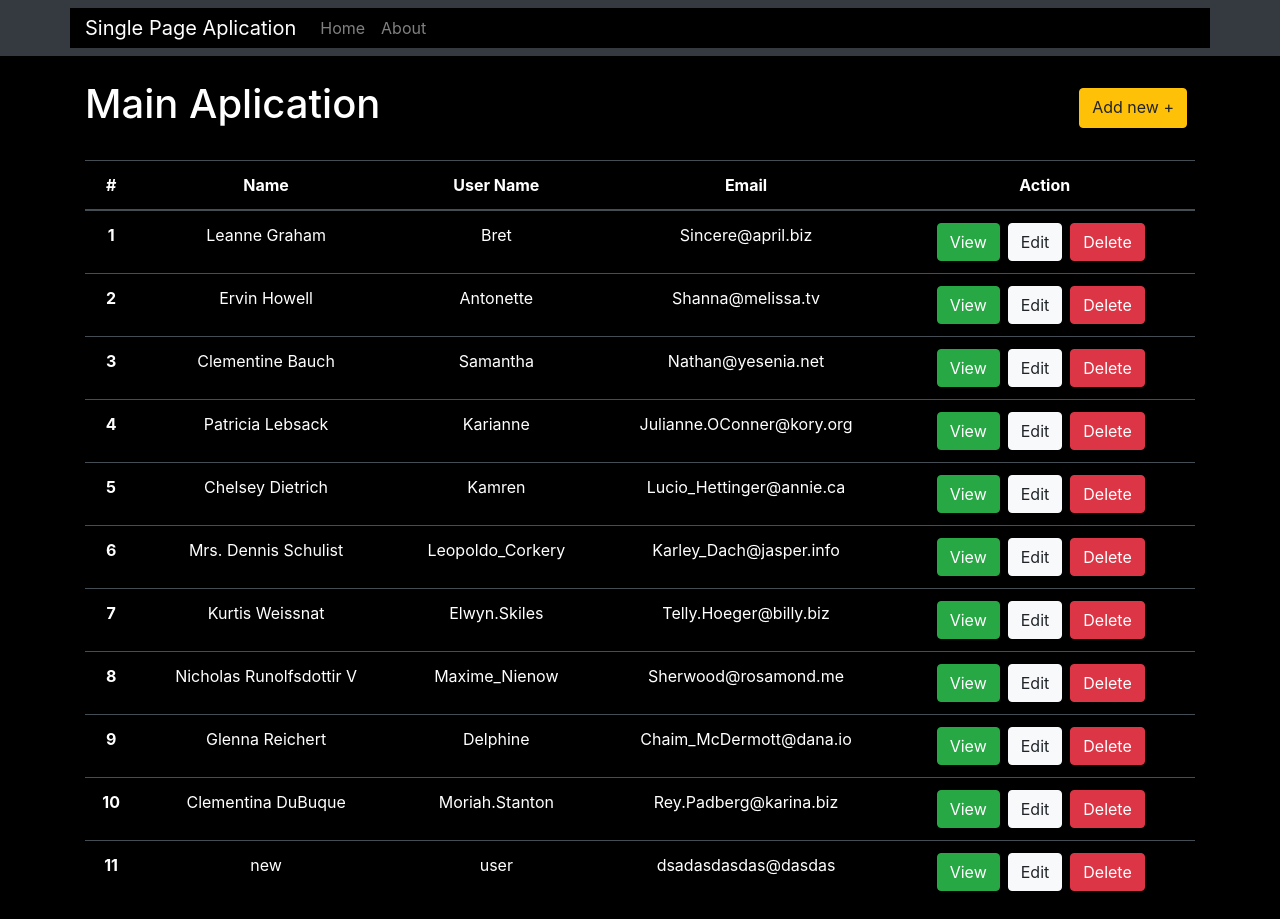
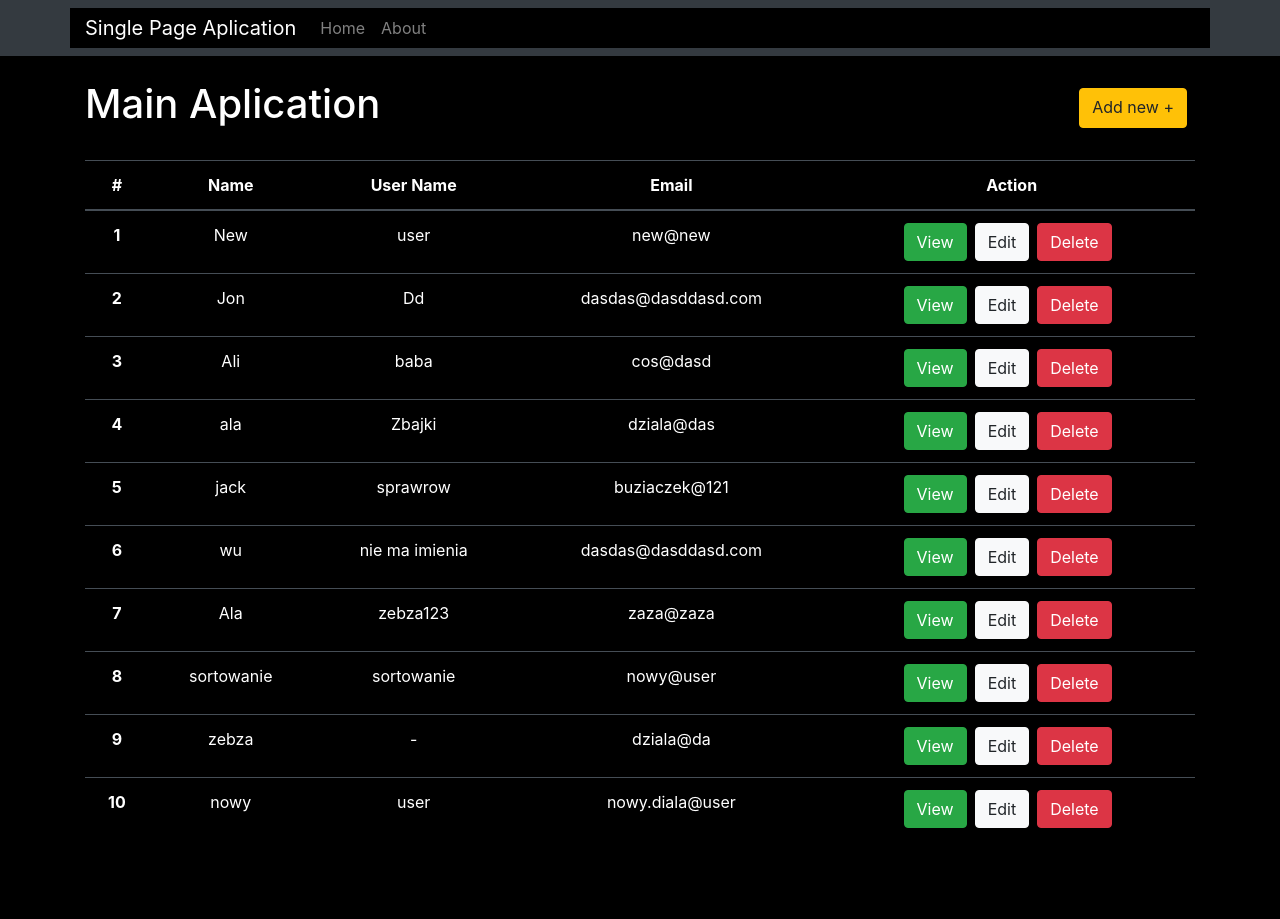
Before and after one commit to MarcinMG-web/React-User-Management-App, a React (Create React App) app: page /aplication in a window 1280 px wide. After the commit the page ends 856 px from the top, so only its background shows below. Built offline with nearby package versions, Linux system fonts and the light colour scheme; data requests are answered from the project's data file.

Commit message:
Added sort by alphabet

```diff
--- a/db.json
+++ b/db.json
@@ -1,241 +1,74 @@
 {
   "users": [
     {
-      "id": 1,
-      "name": "Leanne Graham",
-      "username": "Bret",
-      "email": "Sincere@april.biz",
-      "address": {
-        "street": "Kulas Light",
-        "suite": "Apt. 556",
-        "city": "Gwenborough",
-        "zipcode": "92998-3874",
-        "geo": {
-          "lat": "-37.3159",
-          "lng": "81.1496"
-        }
-      },
-      "phone": "1-770-736-8031 x56442",
-      "website": "hildegard.org",
-      "company": {
-        "name": "Romaguera-Crona",
-        "catchPhrase": "Multi-layered client-server neural-net",
-        "bs": "harness real-time e-markets"
-      }
+      "id": 11,
+      "name": "New",
+      "username": "user",
+      "email": "new@new",
+      "phone": ""
     },
     {
-      "id": 2,
-      "name": "Ervin Howell",
-      "username": "Antonette",
-      "email": "Shanna@melissa.tv",
-      "address": {
-        "street": "Victor Plains",
-        "suite": "Suite 879",
-        "city": "Wisokyburgh",
-        "zipcode": "90566-7771",
-        "geo": {
-          "lat": "-43.9509",
-          "lng": "-34.4618"
-        }
-      },
-      "phone": "010-692-6593 x09125",
-      "website": "anastasia.net",
-      "company": {
-        "name": "Deckow-Crist",
-        "catchPhrase": "Proactive didactic contingency",
-        "bs": "synergize scalable supply-chains"
-      }
+      "id": 12,
+      "name": "Jon",
+      "username": "Dd",
+      "email": "dasdas@dasddasd.com",
+      "phone": ""
     },
     {
-      "id": 3,
-      "name": "Clementine Bauch",
-      "username": "Samantha",
-      "email": "Nathan@yesenia.net",
-      "address": {
-        "street": "Douglas Extension",
-        "suite": "Suite 847",
-        "city": "McKenziehaven",
-        "zipcode": "59590-4157",
-        "geo": {
-          "lat": "-68.6102",
-          "lng": "-47.0653"
-        }
-      },
-      "phone": "1-463-123-4447",
-      "website": "ramiro.info",
-      "company": {
-        "name": "Romaguera-Jacobson",
-        "catchPhrase": "Face to face bifurcated interface",
-        "bs": "e-enable strategic applications"
-      }
+      "id": 13,
+      "name": "Ali",
+      "username": "baba",
+      "email": "cos@dasd",
+      "phone": ""
     },
     {
-      "id": 4,
-      "name": "Patricia Lebsack",
-      "username": "Karianne",
-      "email": "Julianne.OConner@kory.org",
-      "address": {
-        "street": "Hoeger Mall",
-        "suite": "Apt. 692",
-        "city": "South Elvis",
-        "zipcode": "53919-4257",
-        "geo": {
-          "lat": "29.4572",
-          "lng": "-164.2990"
-        }
-      },
-      "phone": "493-170-9623 x156",
-      "website": "kale.biz",
-      "company": {
-        "name": "Robel-Corkery",
-        "catchPhrase": "Multi-tiered zero tolerance productivity",
-        "bs": "transition cutting-edge web services"
-      }
+      "id": 14,
+      "name": "ala",
+      "username": "Zbajki",
+      "email": "dziala@das",
+      "phone": ""
     },
     {
-      "id": 5,
-      "name": "Chelsey Dietrich",
-      "username": "Kamren",
-      "email": "Lucio_Hettinger@annie.ca",
-      "address": {
-        "street": "Skiles Walks",
-        "suite": "Suite 351",
-        "city": "Roscoeview",
-        "zipcode": "33263",
-        "geo": {
-          "lat": "-31.8129",
-          "lng": "62.5342"
-        }
-      },
-      "phone": "(254)954-1289",
-      "website": "demarco.info",
-      "company": {
-        "name": "Keebler LLC",
-        "catchPhrase": "User-centric fault-tolerant solution",
-        "bs": "revolutionize end-to-end systems"
-      }
+      "id": 15,
+      "name": "jack",
+      "username": "sprawrow",
+      "email": "buziaczek@121",
+      "phone": ""
     },
     {
-      "id": 6,
-      "name": "Mrs. Dennis Schulist",
-      "username": "Leopoldo_Corkery",
-      "email": "Karley_Dach@jasper.info",
-      "address": {
-        "street": "Norberto Crossing",
-        "suite": "Apt. 950",
-        "city": "South Christy",
-        "zipcode": "23505-1337",
-        "geo": {
-          "lat": "-71.4197",
-          "lng": "71.7478"
-        }
-      },
-      "phone": "1-477-935-8478 x6430",
-      "website": "ola.org",
-      "company": {
-        "name": "Considine-Lockman",
-        "catchPhrase": "Synchronised bottom-line interface",
-        "bs": "e-enable innovative applications"
-      }
+      "id": 16,
+      "name": "wu",
+      "username": "nie ma imienia",
+      "email": "dasdas@dasddasd.com",
+      "phone": ""
     },
     {
-      "id": 7,
-      "name": "Kurtis Weissnat",
-      "username": "Elwyn.Skiles",
-      "email": "Telly.Hoeger@billy.biz",
-      "address": {
-        "street": "Rex Trail",
-        "suite": "Suite 280",
-        "city": "Howemouth",
-        "zipcode": "58804-1099",
-        "geo": {
-          "lat": "24.8918",
-          "lng": "21.8984"
-        }
-      },
-      "phone": "210.067.6132",
-      "website": "elvis.io",
-      "company": {
-        "name": "Johns Group",
-        "catchPhrase": "Configurable multimedia task-force",
-        "bs": "generate enterprise e-tailers"
-      }
+      "id": 17,
+      "name": "Ala",
+      "username": "zebza123",
+      "email": "zaza@zaza",
+      "phone": ""
     },
     {
-      "id": 8,
-      "name": "Nicholas Runolfsdottir V",
-      "username": "Maxime_Nienow",
-      "email": "Sherwood@rosamond.me",
-      "address": {
-        "street": "Ellsworth Summit",
-        "suite": "Suite 729",
-        "city": "Aliyaview",
-        "zipcode": "45169",
-        "geo": {
-          "lat": "-14.3990",
-          "lng": "-120.7677"
-        }
-      },
-      "phone": "586.493.6943 x140",
-      "website": "jacynthe.com",
-      "company": {
-        "name": "Abernathy Group",
-        "catchPhrase": "Implemented secondary concept",
-        "bs": "e-enable extensible e-tailers"
-      }
+      "id": 18,
+      "name": "sortowanie",
+      "username": "sortowanie ",
+      "email": "nowy@user",
+      "phone": ""
     },
     {
-      "id": 9,
-      "name": "Glenna Reichert",
-      "username": "Delphine",
-      "email": "Chaim_McDermott@dana.io",
-      "address": {
-        "street": "Dayna Park",
-        "suite": "Suite 449",
-        "city": "Bartholomebury",
-        "zipcode": "76495-3109",
-        "geo": {
-          "lat": "24.6463",
-          "lng": "-168.8889"
-        }
-      },
-      "phone": "(775)976-6794 x41206",
-      "website": "conrad.com",
-      "company": {
-        "name": "Yost and Sons",
-        "catchPhrase": "Switchable contextually-based project",
-        "bs": "aggregate real-time technologies"
-      }
+      "id": 19,
+      "name": "zebza",
+      "username": "-",
+      "email": "dziala@da",
+      "phone": ""
     },
     {
-      "id": 10,
-      "name": "Clementina DuBuque",
-      "username": "Moriah.Stanton",
-      "email": "Rey.Padberg@karina.biz",
-      "address": {
-        "street": "Kattie Turnpike",
-        "suite": "Suite 198",
-        "city": "Lebsackbury",
-        "zipcode": "31428-2261",
-        "geo": {
-          "lat": "-38.2386",
-          "lng": "57.2232"
-        }
-      },
-      "phone": "024-648-3804",
-      "website": "ambrose.net",
-      "company": {
-        "name": "Hoeger LLC",
-        "catchPhrase": "Centralized empowering task-force",
-        "bs": "target end-to-end models"
-      }
-    },
-    {
-      "id": 11,
-      "name": "new",
+      "id": 20,
+      "name": "nowy",
       "username": "user",
-      "email": "dsadasdasdas@dasdas",
-      "phone": ""
+      "email": "nowy.diala@user",
+      "phone": "1232313213131321313213"
     }
   ]
 }
--- a/src/components/pages/Aplication.js
+++ b/src/components/pages/Aplication.js
@@ -23,6 +23,36 @@ const Aplication = () => {
         getUsers()
     }
 
+    const isSortClick = (properties) => {
+        function compare(a, b) {
+            spinner()
+            if (a[properties] < b[properties]) {
+                return -1;
+            }
+            if (a[properties] > b[properties]) {
+                return 1;
+            }
+            return 0;
+        }
+        stopSpinner()
+        const user = users.sort(compare).slice();
+
+       setUsers(user)
+
+    }
+
+    // Spiner
+    const spinner = () => {
+      document.getElementById('spinner').style.display = "flex";
+    }
+    const stopSpinner = ()  => {
+        const spinnerDelay = () => {
+            document.getElementById('spinner').style.display = "none";
+        }
+        setTimeout(spinnerDelay, 500);
+    }
+
+
     return (
         <div className = 'container' >
 
@@ -40,22 +70,36 @@ const Aplication = () => {
                 </div>
             </div>
 
+            <div id="spinner" className="loading"></div>
+
             <div className = "table-responsive text-center " >
                 <table className = "table table-striped table-dark " >
                     <thead>
                         <tr>
                             <th >#</th>
-                            <th scope="col">Name</th>
-                            <th scope="col">User Name</th>
-                            <th scope="col">Email</th>
+                            <th scope="col"
+                                className = 'headingTable'
+                                onClick={() => isSortClick('name')}
+                                >Name
+                            </th>
+                            <th scope="col"
+                                className = 'headingTable'
+                                onClick={() => isSortClick('username')}
+                                >User Name
+                            </th>
+                            <th scope="col"
+                                className = 'headingTable'
+                                onClick={() => isSortClick('email')}
+                                >Email
+                            </th>
                             <th scope="col">Action</th>
                         </tr>
                     </thead>
 
                     <tbody >
-                        {users.map(user =>
+                        {users.map((user, index) =>
                             <tr key = {user.id}>
-                                <th scope="row" >{user.id}</th>
+                                <th scope="row" >{index + 1}</th>
                                 <td>{user.name}</td>
                                 <td>{user.username}</td>
                                 <td>{user.email}</td>
--- a/src/index.css
+++ b/src/index.css
@@ -11,6 +11,43 @@
   padding: 0;
 }
 
+.headingTable {
+  cursor: pointer;
+}
+
+.headingTable:hover {
+  color: orange;
+  cursor: pointer;
+}
+
+/* spiner */
+#spinner {
+  display: none;
+  margin-left: auto;
+  margin-right: auto;
+}
+
+.loading {
+  border: 2px solid #ccc;
+  width: 60px;
+  height: 60px;
+  margin-bottom: 5px;
+  border-radius: 50%;
+  border-top-color: orange;
+  border-left-color: orange;
+  animation: spin 1s infinite ease-in;
+}
+
+@keyframes spin {
+  0% {
+    transform: rotate(0deg);
+  }
+
+  100% {
+    transform: rotate(360deg);
+  }
+}
+
 /* Not Found */
 .not-found{
   display: flex;
```
